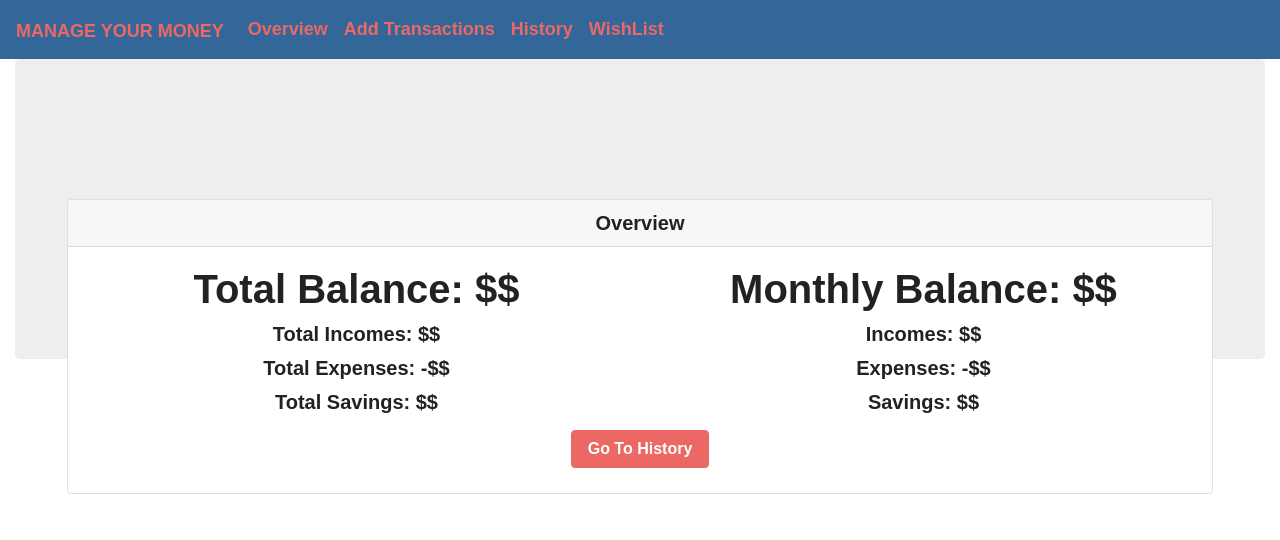
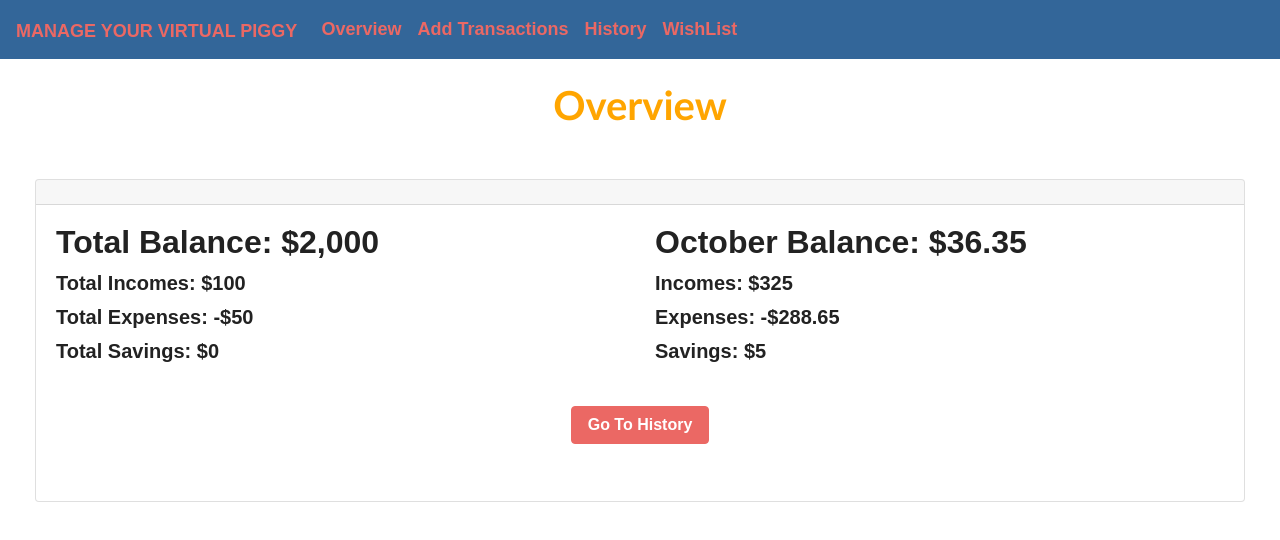
Before and after one commit to Lorette04/projectThree, a React (Create React App) app in the folder client/: page /pages/Overview in a window 1280 px wide. Shown: the top 540 px of the page. Built offline with nearby package versions, Linux system fonts and the light colour scheme; a web font is replaced by a local one.

Commit message:
pushing final project

```diff
--- a/client/src/components/History/History.js
+++ b/client/src/components/History/History.js
@@ -23,14 +23,14 @@ const CompHistory = () => (
       <td>Expense</td>
       <td>Shoes</td>
       <td>Oct 13 2018</td>
-      <td>$299.73</td>
+      <td>$99.73</td>
     </tr>
     <tr class="table-danger">
       <th scope="row">2</th>
       <td>Expense</td>
       <td>Shirt</td>
       <td>Oct 13 2018</td>
-      <td>$99.73</td>
+      <td>$9.73</td>
     </tr>
     <tr class="table-info">
       <th scope="row">3</th>
--- a/client/src/components/Nav/Nav.js
+++ b/client/src/components/Nav/Nav.js
@@ -3,7 +3,7 @@ import { Link } from 'react-router-dom';
 
 const Nav = () => (
 <nav className="navbar navbar-expand-lg bg-info"  >
-  <Link  className="navbar-brand" to="/"><strong>Manage Your Money</strong></Link>
+  <Link  className="navbar-brand" to="/"><strong>Manage Your Virtual Piggy</strong></Link>
   <button className="navbar-toggler" type="button" data-toggle="collapse" data-target="#navbarNavDropdown" aria-controls="navbarNavDropdown" aria-expanded="false" aria-label="Toggle navigation">
     <span className="navbar-toggler-icon"></span>
   </button>
--- a/client/src/components/Overview/Overview.js
+++ b/client/src/components/Overview/Overview.js
@@ -3,7 +3,7 @@ import React from "react";
 const ComponentOverview = props => (
 
   <div className="card">
-    <h5 className="card-header">Overview</h5>
+    <h5 className="card-header"></h5>
     <div className="card-body">
 
 
@@ -11,21 +11,26 @@ const ComponentOverview = props => (
       <div className="row">
 
         <div className="col-md">
-          <h1 className="card-title">Total Balance: $$</h1>
-          <h5 className="card-title">Total Incomes: $$</h5>
-          <h5 className="card-title">Total Expenses: -$$</h5>
-          <h5 className="card-title">Total Savings: $$</h5>
+          <h2 className="card-title">Total Balance: $2,000</h2>
+          <h5 className="card-title">Total Incomes: $100</h5>
+          <h5 className="card-title">Total Expenses: -$50</h5>
+          <h5 className="card-title">Total Savings: $0</h5>
         </div>
         <div className="col-md">
-          <h1 className="card-title">Monthly Balance: $$</h1>
-          <h5 className="card-title">Incomes: $$</h5>
-          <h5 className="card-title">Expenses: -$$</h5>
-          <h5 className="card-title">Savings: $$</h5>
+          <h2 className="card-title">October Balance: $36.35</h2>
+          <h5 className="card-title">Incomes: $325</h5>
+          <h5 className="card-title">Expenses: -$288.65</h5>
+          <h5 className="card-title">Savings: $5</h5>
         </div>
       </div>
 
+<div>
+  <br/>
 
-      <a href="" className="btn btn-primary">Go To History</a>
+    <h1 align="center"><a  href="http://localhost:3000/pages/History" className="btn btn-primary" >Go To History</a></h1>
+
+<br/>
+     </div>
 
     </div>
   </div>
--- a/client/src/components/WishList/WishCards.js
+++ b/client/src/components/WishList/WishCards.js
@@ -10,7 +10,7 @@ export const WishCards = props => (
           <div class="card">
             <div class="card-body">
               <h5 class="card-title">Description: Dirt Bike</h5>
-              <p class="card-text">Amount: $$</p>
+              <p class="card-text">Amount: $100</p>
               <p class="card-text">Where: Target</p>
               <a href="mcdonalds.com" class="btn btn-primary">Link</a>
               <a href="mcdonalds.com" class="btn btn-primary">Remove</a>
@@ -22,7 +22,7 @@ export const WishCards = props => (
           <div class="card">
             <div class="card-body">
               <h5 class="card-title">Description: Ps4</h5>
-              <p class="card-text">Amount: $$</p>
+              <p class="card-text">Amount: $250</p>
               <p class="card-text">Where: Amazon</p>
               <a href="mcdonalds.com" class="btn btn-primary">Link</a>
               <a href="mcdonalds.com" class="btn btn-primary">Remove</a>
@@ -36,7 +36,7 @@ export const WishCards = props => (
           <div class="card">
             <div class="card-body">
               <h5 class="card-title">Description: Computer</h5>
-              <p class="card-text">Amount: $$</p>
+              <p class="card-text">Amount: $699</p>
               <p class="card-text">Where: BestBuy</p>
               <a href="bestbuy.com" class="btn btn-primary">Link</a>
               <a href="mcdonalds.com" class="btn btn-primary">Remove</a>
@@ -48,7 +48,7 @@ export const WishCards = props => (
           <div class="card">
             <div class="card-body">
               <h5 class="card-title">Description: Nintendo Switch</h5>
-              <p class="card-text">Amount: $$</p>
+              <p class="card-text">Amount: $299</p>
               <p class="card-text">Where: Amazon</p>
               <a href="target.com" class="btn btn-primary">Link</a>
               <a href="mcdonalds.com" class="btn btn-primary">Remove</a>
--- a/client/src/components/WishList/WishLinks.js
+++ b/client/src/components/WishList/WishLinks.js
@@ -2,7 +2,7 @@ import React from "react";
 
 
 export const WishLinks = props => (
-<div>
+<div align="center">
 <button {...props} href ="target.com" className="btn btn-outline-primary">Target {props.children}
 </button>
 <button {...props} className="btn btn-outline-secondary">Walmart {props.children}
--- a/client/src/pages/Login/Login.css
+++ b/client/src/pages/Login/Login.css
@@ -3,6 +3,11 @@
     margin: 200px 0;
 }
 
+
+h1 {
+    color:orange;
+    font-family: 'Gill Sans', 'Gill Sans MT', Calibri, 'Trebuchet MS', sans-serif ;
+}
 .shape1{
     position: relative;
     height: 150px;
--- a/client/src/pages/Login/Login.js
+++ b/client/src/pages/Login/Login.js
@@ -4,9 +4,13 @@ import "./Login.css";
 const Login = () => {
     return(
 <div class="container">
+<br/>
+<br/><br/>
+<h1 align="center"> MANAGE YOUR VIRTUAL PIGGY</h1>
         <div id="login-row" class="row justify-content-center align-items-center">
             <div id="login-column" class="col-md-6">
                 <div class="box">
+
                     <div class="shape1"></div>
                     <div class="shape2"></div>
                     <div class="shape3"></div>
@@ -25,7 +29,7 @@ const Login = () => {
                                 <input type="text" name="password" id="password" class="form-control" />
                             </div>
                             <div class="form-group">
-                                <input type="submit" name="submit" class="btn btn-info btn-md" value="submit" />
+                            <h1 align="center"><a  href="http://localhost:3000/pages/Overview" className="btn btn-primary" >Submit</a></h1>
                             </div>
                         </form>
                     </div>
--- a/client/src/pages/Overview/Overview.js
+++ b/client/src/pages/Overview/Overview.js
@@ -5,17 +5,24 @@ import ComponentOverview from "../../components/Overview";
 import API from "../../utils/API";
 
 const Overview = () => (
+  <div>
+  <br/>
+    <h1 align="center">Overview</h1>
+<br/>
+
     <Container fluid>
       <Row>
         <Col size="md-12">
-          <Jumbotron>
+
             <div>
               <ComponentOverview/>
             </div>
-          </Jumbotron>
+
         </Col>
       </Row>
     </Container>
+    </div>
+
 );
 
 export default Overview;
--- a/client/src/pages/TransactionForm/TransactionForm.js
+++ b/client/src/pages/TransactionForm/TransactionForm.js
@@ -6,7 +6,7 @@ import TransactionAPI from "../../utils/transactionAPI"
 import {List, ListItem} from "../../components/List";
 import DeleteBtn from "../../components/DeleteBtn";
 import { Link } from "react-router-dom";
-import API from "../../utils/API";
+
 
 
 
@@ -39,7 +39,7 @@ console.log(res.data)
     this.setState({
       radio: event.target.value
     })
-    console.log(this.state.radio);
+    // console.log(this.state.radio);
 }
 
   handleInputChange = event => {
@@ -54,13 +54,15 @@ console.log(res.data)
     if ( this.state.amount && this.state.category && this.state.description ) {
       TransactionAPI.saveTransaction({
 
-        IncExp: this.state.radio,
+        // IncExp: this.state.radio,
         amount: this.state.amount,
         category: this.state.category,
         description: this.state.description,
 
       })
-        .then(res => this.loadTransaction())
+        .then(res =>
+          this.loadTransaction()
+          )
         .catch(err => console.log(err));
     }
   };
@@ -130,7 +132,7 @@ console.log(res.data)
                   <ListItem key={transaction._id}>
                     <Link to={"/transactions/" + transaction._id}>
                       <strong>
-                     {transaction.radio} by {transaction.amount} by {transaction.category} by {transaction.description}
+                     {transaction.IncExp} by {transaction.amount} by {transaction.category} by {transaction.description}
                       </strong>
                     </Link>
                     <DeleteBtn onClick={() => this.deleteTransaction(transaction._id)} />
--- a/client/src/pages/WishList/WishList.js
+++ b/client/src/pages/WishList/WishList.js
@@ -9,15 +9,17 @@ const WishList = () => (
 
 
   <div>
-  <Jumbotron>
-    <h1>WishList</h1>
-  </Jumbotron>
+<br/><br/>
+    <h1 align="center">WishList</h1>
+<br/><br/>
+
   <Container fluid>
     <Row>
       <Col size="md-12">
 
           <div>
             <WishLinks />
+            <br/><br/>
             <WishCards />
           </div>
 
```
Also changed, not shown: 2 other files (tests, documents, lock files or other folders).
